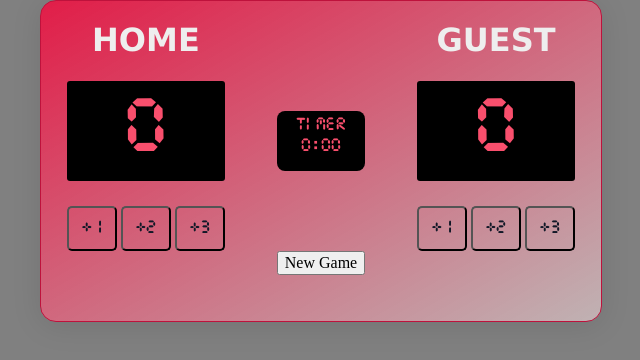
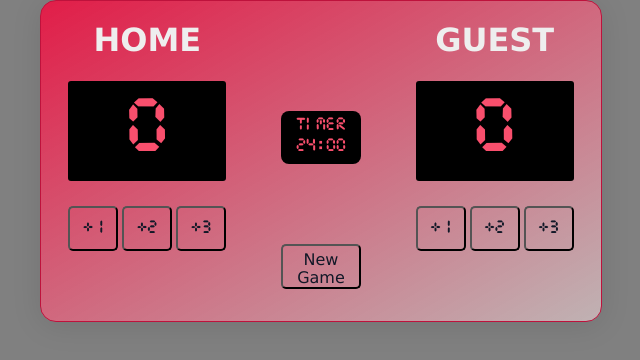
Before and after one commit to Civil-t/Basketball-Scoreboard, a website built with Vite: page index.html in a window 1280 px wide. Both pictures are taken after a click on the button "New Game". Shown: the whole page, without its empty margins (319-959 px from the left). Built offline with nearby package versions, Linux system fonts and the light colour scheme.

Commit message:
final commit finished everything working properly

```diff
--- a/index.css
+++ b/index.css
@@ -81,8 +81,26 @@ h1 {
 .new-game {
   flex-direction: column;
   display: flex;
+  margin: 110px 0px 0px 0px;
+  height: 100px;
+}
 
-  margin: 110px 0px 0px 0px;
+.btn-new-game {
+  background-color: transparent;
+  border: 2px solid gba(17, 24, 39, 1);
+  border-radius: 5px;
+  color: rgba(17, 24, 39, 1);
+  padding: 5px 10px;
+  font-family: Verdana;
+  height: 45px;
+  width: 80;
+  margin: 0 auto;
+}
+
+.btn-new-game:hover {
+  background-color: rgba(249, 79, 109, 1);
+  color: #eeeeee;
+  cursor: pointer;
 }
 
 .timer {
--- a/index.html
+++ b/index.html
@@ -24,7 +24,9 @@
           timer
           <p id="time">0:00</p>
         </div>
-        <button>New Game</button>
+        <button class="btn-new-game" id="new-game" onclick="newGame()">
+          New Game
+        </button>
       </div>
       <div>
         <h1>GUEST</h1>
--- a/index.js
+++ b/index.js
@@ -6,40 +6,51 @@ let guestScoreline = 0;
 function plus1() {
   homeScoreline += 1;
   homeScore.innerText = homeScoreline;
-
-  console.log("clicked " + homeScoreline);
 }
 
 function plus11() {
   guestScoreline += 1;
   guestScore.innerText = guestScoreline;
-
-  console.log("clicked " + guestScoreline);
 }
 
 function plus2() {
   homeScoreline += 2;
   homeScore.innerText = homeScoreline;
-
-  console.log("clicked " + homeScoreline);
 }
 
 function plus22() {
   guestScoreline += 2;
   guestScore.innerText = guestScoreline;
-
-  console.log("clicked " + guestScoreline);
 }
 function plus3() {
   homeScoreline += 3;
   homeScore.innerText = homeScoreline;
-
-  console.log("clicked " + homeScoreline);
 }
 
 function plus33() {
   guestScoreline += 3;
   guestScore.innerText = guestScoreline;
+}
 
-  console.log("clicked " + guestScoreline);
+function newGame() {
+  homeScoreline = 0;
+  guestScoreline = 0;
+  homeScore.innerText = homeScoreline;
+  guestScore.innerText = guestScoreline;
+  countDown();
 }
+
+function countDown() {
+  let count = 24 * 60; // convert to seconds
+  let countDown = setInterval(function () {
+    let minutes = Math.floor(count / 60);
+    let seconds = count % 60;
+    document.getElementById("time").innerHTML =
+      minutes + ":" + (seconds < 10 ? "0" : "") + seconds;
+    count--;
+    if (count === 0) {
+      clearInterval(countDown);
+      document.getElementById("time").innerHTML = "Time's Up!";
+    }
+  }, 1500);
+}
```
